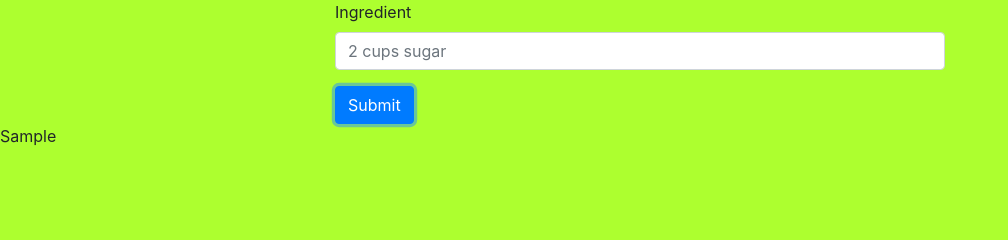
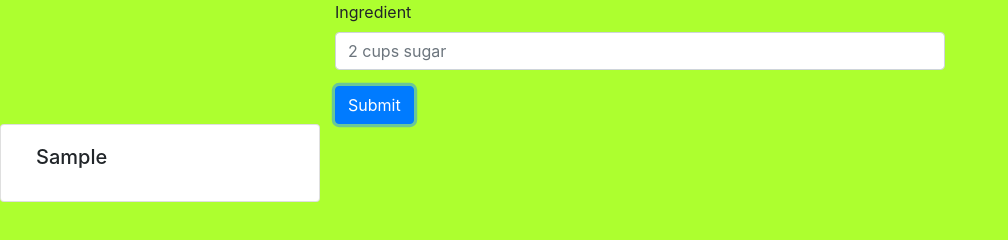
Before and after one commit to acasey98/pie-builder, a plain HTML site: page index.html in a window 1280 px wide. Both pictures are taken after typing "Sample" into the empty fields and a click on the button "Submit". Shown: the whole page, without its empty margins (0-1008 px from the left). Drawn offline with nearby package versions, Linux system fonts and the light colour scheme.

Commit message:
builder git push origin okaythisistherealbuilderactually

```diff
--- a/index.html
+++ b/index.html
@@ -17,7 +17,7 @@
                 </div>
                 <button type="submit" class="btn btn-primary" id='addButton'>Submit</button>
               </form>
-              <div id='ingredient-container'></div>
+              <div class='d-flex flex-wrap' id='ingredient-container'></div>
 
         <script src="https://code.jquery.com/jquery-3.3.1.slim.min.js" integrity="sha384-q8i/X+965DzO0rT7abK41JStQIAqVgRVzpbzo5smXKp4YfRvH+8abtTE1Pi6jizo" crossorigin="anonymous"></script>
         <script src="https://cdnjs.cloudflare.com/ajax/libs/popper.js/1.14.7/umd/popper.min.js" integrity="sha384-UO2eT0CpHqdSJQ6hJty5KVphtPhzWj9WO1clHTMGa3JDZwrnQq4sF86dIHNDz0W1" crossorigin="anonymous"></script>
--- a/main.js
+++ b/main.js
@@ -1,16 +1,41 @@
 const addButton = document.getElementById('addButton');
 const inputIngredient = document.getElementById('inputIngredient');
 
+const ingredients = [];
+
 const printToDom = (divId, textToPrint) => {
     const selectedDiv = document.getElementById(divId);
-    selectedDiv.innerHTML += textToPrint;
+    selectedDiv.innerHTML = textToPrint;
   };
+
+domStringBuilder = (arrayToPrint) => {
+    console.log(arrayToPrint);
+    domString = '';
+    arrayToPrint.forEach((ingredient) => {
+        domString += `<div class="card col-3">`;
+        domString += `<div class="card-body">`;
+        domString += `  <h5 class="card-title">${ingredient.item}</h5>`;
+        //domString += `  <a href="#" class="btn btn-primary">Delete</a>`;
+        domString += `</div>`;
+        domString += `</div>`;
+    });
+
+    printToDom('ingredient-container', domString);
+};
+
+
+
 
 const addIngredient=(e)=>{
     e.preventDefault();
     const inputText = inputIngredient.value;
+    const newIngredient = {
+        item: inputText,
+    };
+    ingredients.push(newIngredient);
     //console.log(inputText);
-    printToDom('ingredient-container', inputText);
+    //printToDom('ingredient-container', inputText);
+    domStringBuilder(ingredients);
     inputIngredient.value = '';
 };
 
```
